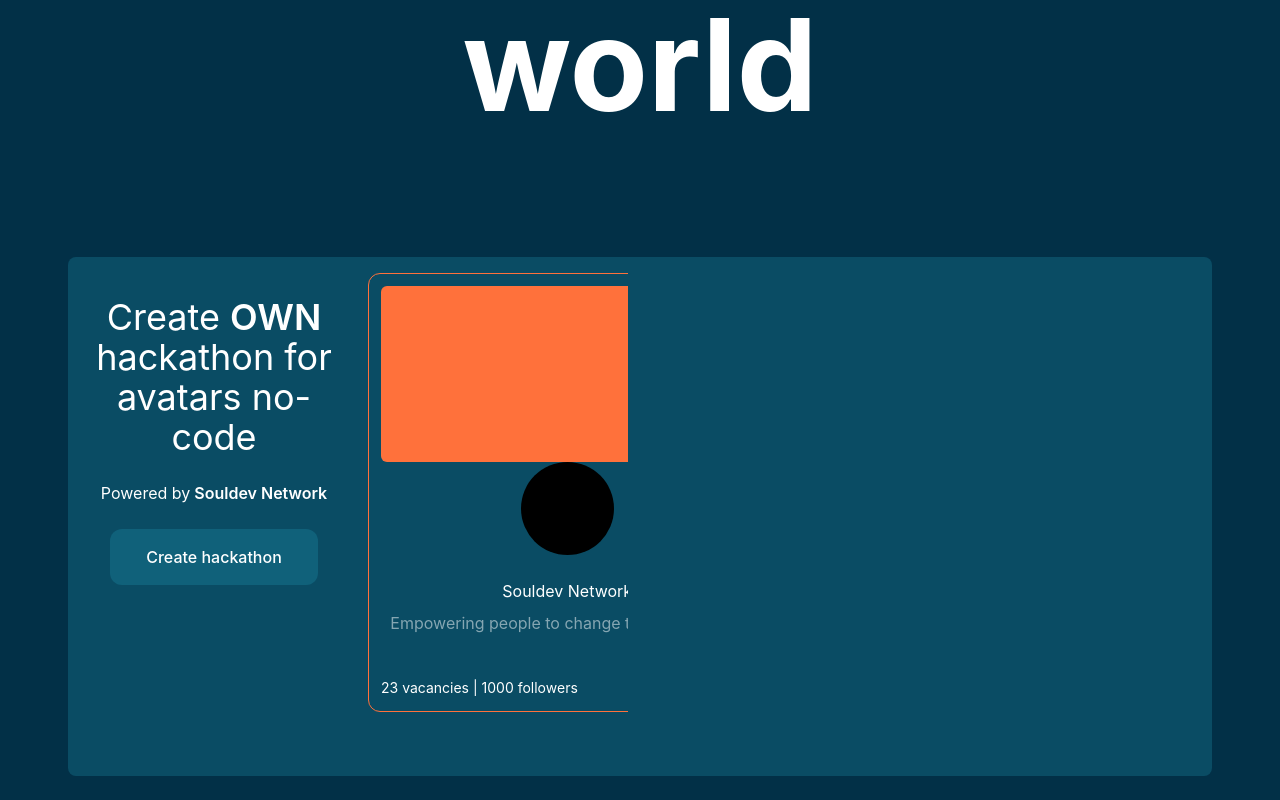
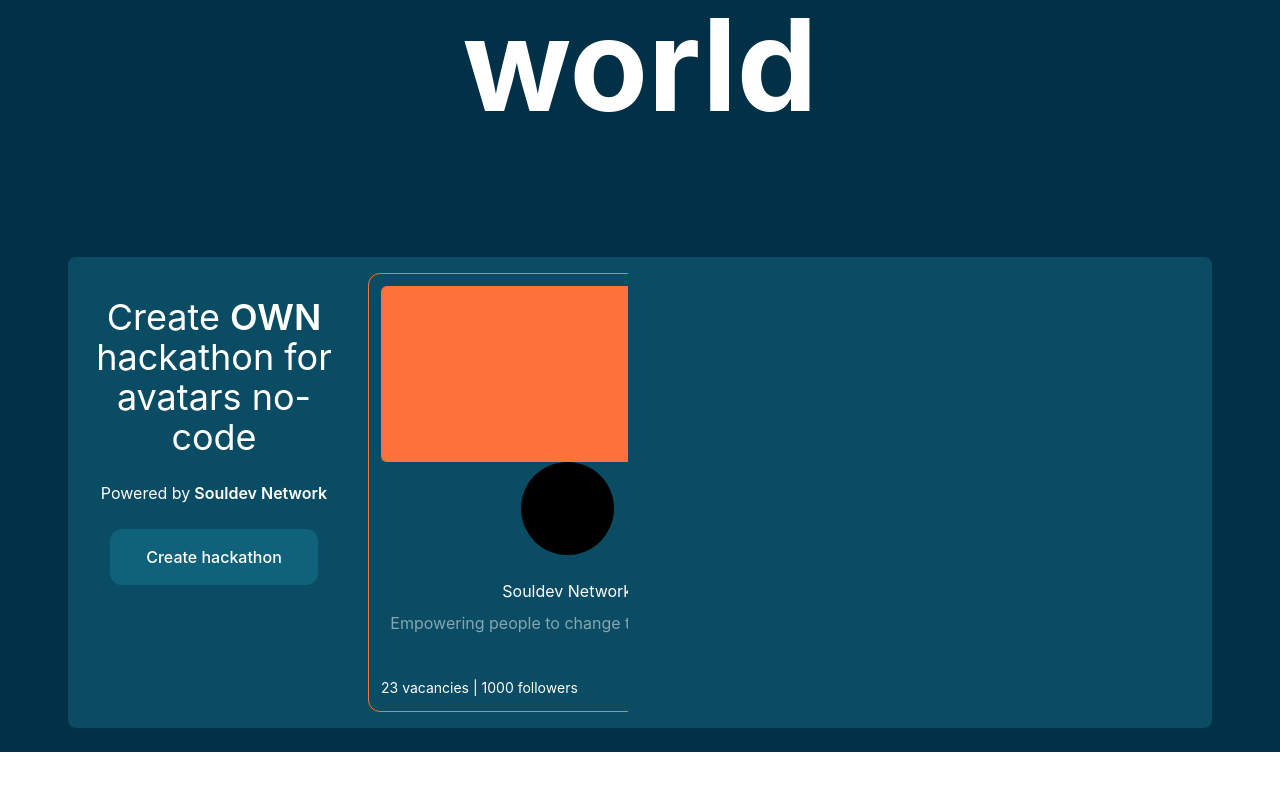
Before and after one commit to TheBestID/frontend, a Next.js app: page / in a window 1280 px wide. Shown: the part 3408-4208 px from the top of the page. After the commit the page ends 4160 px from the top, so only its background shows below. Built offline with nearby package versions, Linux system fonts and the light colour scheme.

Commit message:
fix grid

```diff
--- a/pages/index.tsx
+++ b/pages/index.tsx
@@ -268,8 +268,8 @@ const Home: NextPage = () => {
                 </h1>
             </div>
 
-            <div className="pt-2 w-full md:px-1 px-3">
-              <div className ="grid gap-4 grid-cols-1s w-full mt-24 mb-6 p-4 bg-secondary-25 rounded-lg lg:gap-6 lg:grid-cols-4">
+            <div className="pt-2 md:px-1 px-3">
+              <div className ="overflow-hidden grid gap-4 grid-cols-1s w-full mt-24 mb-6 p-4 bg-secondary-25 rounded-lg lg:gap-6 lg:grid-cols-4">
 
                  <div className="text-center mt-6">
                   <span className="text-4xl text-white w-56">Create <span className="text-4xl font-semibold">OWN</span> hackathon for avatars no-code</span>
@@ -289,7 +289,7 @@ const Home: NextPage = () => {
                  </div>
 
 
-                 <div className="flex snap-x overflow-x-auto w-full mb-12">
+                 <div className="flex overflow-auto w-full">
 
                  {
                  ([0, 0, 0]).map(i => (
```
